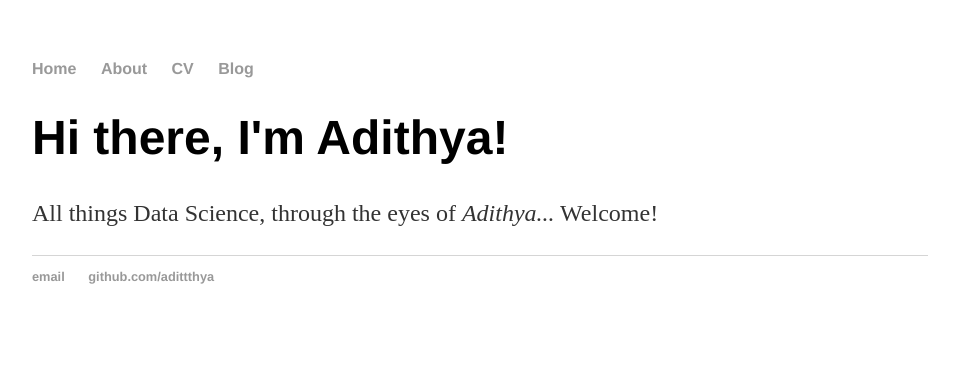
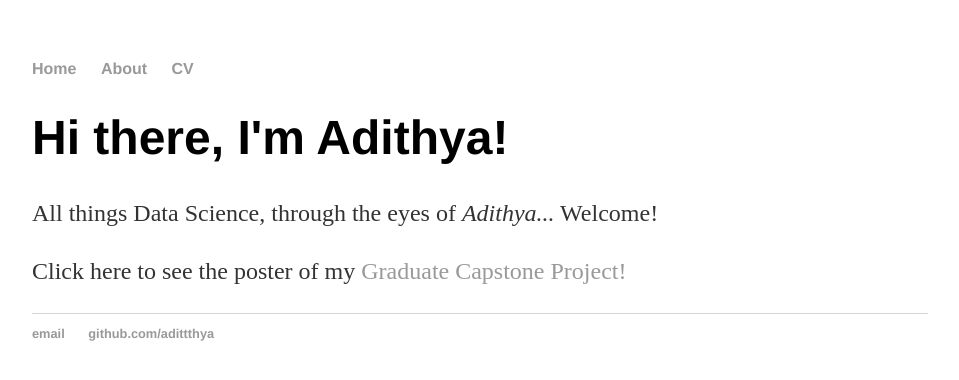
Before and after one commit to adittthya/adittthya, a plain HTML site: page index.html in a window 1280 px wide. Shown: the whole page, without its empty margins (160-1119 px from the left). Drawn offline with Linux system fonts and the light colour scheme.

Commit message:
Update index.html

```diff
--- a/index.html
+++ b/index.html
@@ -11,13 +11,13 @@
         		<li><a href="/">Home</a></li>
 	        	<li><a href="/about">About</a></li>
         		<li><a href="/cv">CV</a></li>
-        		<li><a href="/blog">Blog</a></li>
     		</ul>
 		</nav>
 		<div class="container">
     		<div class="blurb">
         		<h1>Hi there, I'm Adithya!</h1>
 				<p>All things Data Science, through the eyes of <em>Adithya...</em> Welcome!</p>
+				<p>Click here to see the poster of my <a href="/ip">Graduate Capstone Project!</a></p>
     		</div><!-- /.blurb -->
 		</div><!-- /.container -->
 		<footer>
```
